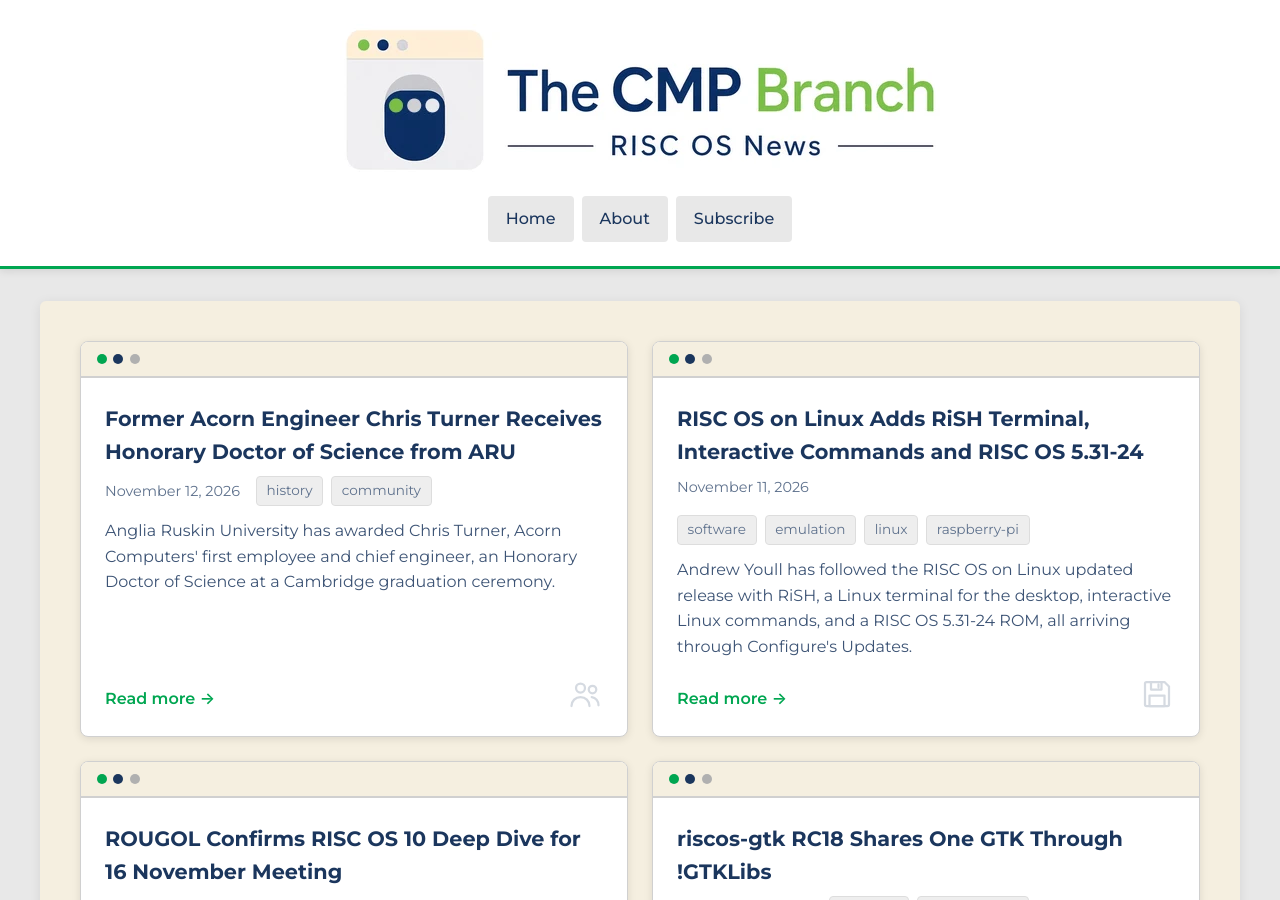
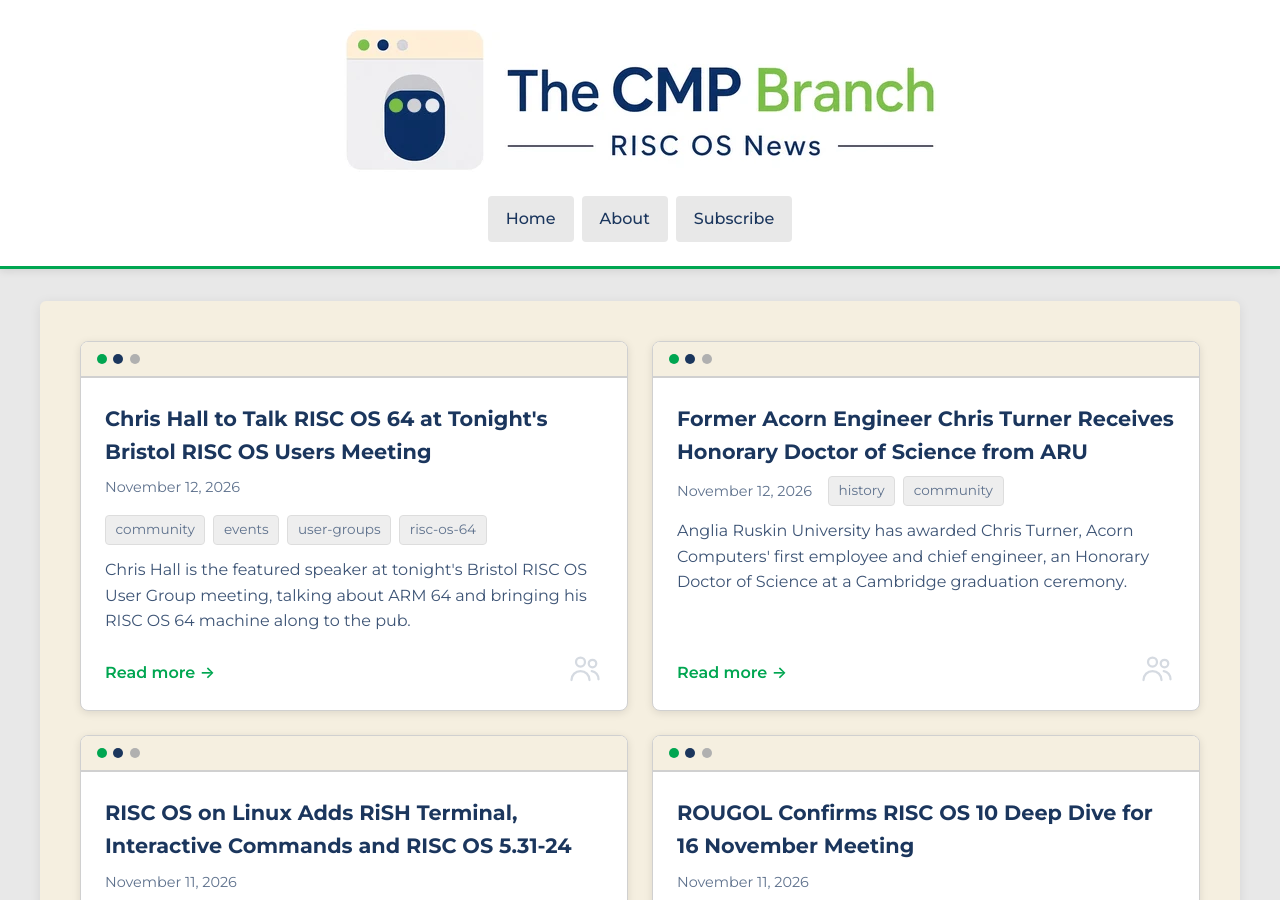
Before and after one commit to The-CMP-Branch/News, a Jekyll site: the page built from index.html, in a window 1280 px wide and 900 px high. Built offline with Jekyll 4.4.1, drawn with Linux system fonts in a browser that asks for light colours; part of the change alters nothing that is shown.

Commit message:
Add article: Chris Hall RISC OS 64 talk at Bristol meeting
Chris Hall is the featured speaker at tonight's Bristol RISC OS Users
meeting. Also append a 12 November update on the mid-November meetings
round-up, linking to the new post.

Co-authored-by: Tigger <ReallySmallSoftware@users.noreply.github.com>

```diff
--- a/_posts/2026-11-07-risc-os-user-group-meetings-mid-november-2026.md
+++ b/_posts/2026-11-07-risc-os-user-group-meetings-mid-november-2026.md
@@ -33,3 +33,5 @@ As meeting dates and arrangements can change, those planning to attend should mo
 *Correction, 10 November 2026:* The developers' Fireside chat start time has been corrected to 7:30pm, per RISCOSitory's [9 November preview](https://www.riscository.com/2026/developers-fireside-chat-14th-november/).
 
 *Update, 11 November 2026:* ROUGOL has since confirmed that its 16th November meeting will be a RISC OS 10 deep dive with Andrew Rawnsley of RISC OS Developments – see [our report]({{ '/2026/11/11/rougol-november-risc-os-10-deep-dive/' | relative_url }}).
+
+*Update, 12 November 2026:* Chris Hall is now the featured speaker at the Bristol meeting, talking about his RISC OS 64 machine – see [our report]({{ '/2026/11/12/chris-hall-risc-os-64-bristol-meeting/' | relative_url }}).
--- /dev/null
+++ b/_posts/2026-11-12-chris-hall-risc-os-64-bristol-meeting.md
@@ -0,0 +1,37 @@
+---
+layout: post
+title: "Chris Hall to Talk RISC OS 64 at Tonight's Bristol RISC OS Users Meeting"
+date: 2026-11-12 16:35:00 +0000
+summary: "Chris Hall is the featured speaker at tonight's Bristol RISC OS User Group meeting, talking about ARM 64 and bringing his RISC OS 64 machine along to the pub."
+tags: [community, events, user-groups, risc-os-64]
+source_url: "https://www.riscosopen.org/forum/forums/1/topics/20669"
+source_name: "RISC OS Open Forums"
+image: /assets/images/chris-hall-risc-os-64-screenshot.jpg
+image_alt: "Screenshot from Chris Hall's RISC OS 64 machine, showing a RISC OS desktop with several windows open"
+---
+
+Chris Hall is the featured speaker at tonight's Bristol RISC OS User Group meeting, talking about ARM 64. He posted in the [RISC OS Open Announcements forum](https://www.riscosopen.org/forum/forums/1/topics/20669) on 12 November 2026 that there is a meeting of the group tonight, and as a taster for what he will say he shared a screenshot from what he calls his RISC OS 64 machine.
+
+[The Icon Bar](https://www.iconbar.com/articles/Chris_Hall_will_be_talking_ARM_64_at_tonights_Bristol_RISC_OS_User_Group/index2422.html), in a piece by Mark Stephens the same day, reports that Hall is the featured speaker at the November meeting and that he will have lots of hardware to talk about.
+
+## Meeting details
+
+The gathering is on Thursday 12th November at around 7:00pm at The Open Arms on St Michael's Hill, Bristol. This site's [mid-November meetings round-up]({{ '/2026/11/07/risc-os-user-group-meetings-mid-november-2026/' | relative_url }}) had listed it as an informal pub meet with no guest speakers. The Icon Bar notes that the evening remains very informal and that people can just show up.
+
+Bristol RISC OS Users (BRU) publish further details on the [group website](http://bristol.riscosusers.org.uk/), including the [meetings page](http://bristol.riscosusers.org.uk/meetings.html), which lists 12 November 2026 among the group's likely dates for the year.
+
+## RISC OS 64 taster
+
+Hall says he will bring the machine to the pub but will not plug it in. A photo of the machine shows that he has already added hardware: an SB Components USB-connected Real Time Clock, with software to control it.
+
+[![Screenshot from Chris Hall's RISC OS 64 machine, showing a RISC OS desktop with several windows open]({{ '/assets/images/chris-hall-risc-os-64-screenshot.jpg' | relative_url }}){: width="3440" height="1440" loading="lazy"}]({{ '/assets/images/chris-hall-risc-os-64-screenshot.jpg' | relative_url }})
+
+*Screenshot from Chris Hall's RISC OS 64 machine. Image: Chris Hall, via the RISC OS Open forums.*
+
+[![Photo of Chris Hall's RISC OS 64 machine, a single-board computer with USB ports and add-on hardware]({{ '/assets/images/chris-hall-risc-os-64-machine.jpg' | relative_url }}){: width="3025" height="1277" loading="lazy"}]({{ '/assets/images/chris-hall-risc-os-64-machine.jpg' | relative_url }})
+
+*Chris Hall's RISC OS 64 machine, with an SB Components USB-connected Real Time Clock already fitted. Image: Chris Hall, via the RISC OS Open forums.*
+
+## Related: ROUGOL on 16 November
+
+A few days later, the RISC OS User Group of London holds a [RISC OS 10 deep dive]({{ '/2026/11/11/rougol-november-risc-os-10-deep-dive/' | relative_url }}) on Monday 16 November.
```
Also changed, not shown: assets/images/chris-hall-risc-os-64-machine.jpg (added), assets/images/chris-hall-risc-os-64-screenshot.jpg (added).
